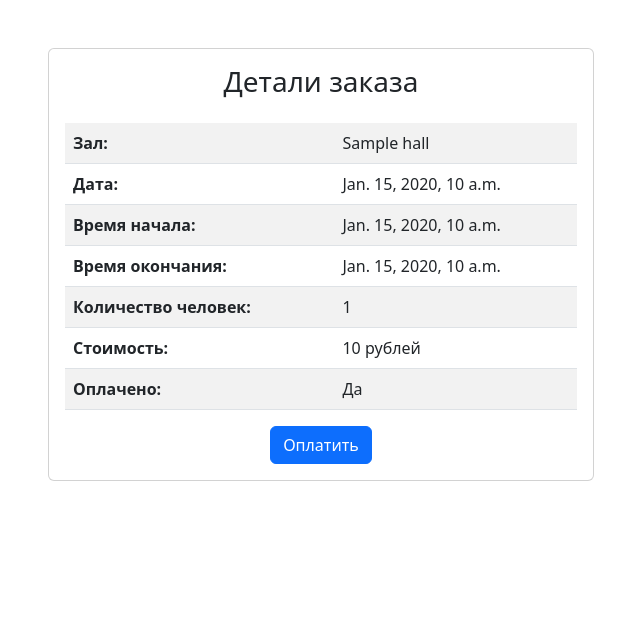
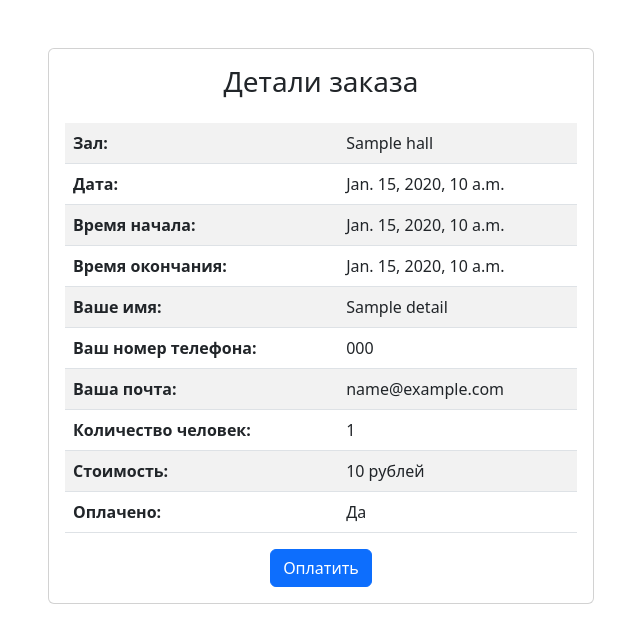
Before and after one commit to voidCaloneian/gpt-consultant, a Django app: template webapp/api/templates/checkout.html in a window 1280 px wide. Shown: the top 643 px of the page, without its empty margins (319-959 px from the left). Run offline with Django 4.2, Linux system fonts and the light colour scheme; tables that the repository leaves empty hold one stand-in row (values such as "Sample post"); the template is opened without the code that fills it: values that come from a table or form of the project are taken from there, most other values are stand-ins (such as "Sample title", 1, 10 or a date in 2020); some libraries are stand-ins or nearby versions.

Commit message:
prefinal commit

```diff
--- a/webapp/api/templates/checkout.html
+++ b/webapp/api/templates/checkout.html
@@ -34,6 +34,18 @@
                 <td>{{ end_time }}</td>
               </tr>
               <tr>
+                <th>Ваше имя:</th>
+                <td>{{ details.client_name }}</td>
+              </tr>
+              <tr>
+                <th>Ваш номер телефона:</th>
+                <td>{{ details.client_phone }}</td>
+              </tr>
+              <tr>
+                <th>Ваша почта:</th>
+                <td>{{ details.client_email }}</td>
+              </tr>
+              <tr>
                 <th>Количество человек:</th>
                 <td>{{ details.num_people }}</td>
               </tr>
--- a/webapp/api/urls.py
+++ b/webapp/api/urls.py
@@ -15,8 +15,9 @@ router = DefaultRouter()
 router.register('hall', HallViewSet, basename='hall')
 
 urlpatterns = [
-    path('hall/price/<str:name>/', HallPriceView.as_view()),
-    path('hall/bookings/<str:hall_name>/<str:date>/', CheckBookingsByDayView.as_view()),
-    path('booking/', HashBookingView.as_view()),
-    path('booking/checkout/<str:hash_key>/', CheckoutView.as_view())
+    path('hall/price/<str:name>/', HallPriceView.as_view(), name='get-hall-price'),
+    path('hall/bookings/<str:hall_name>/<str:date>/', CheckBookingsByDayView.as_view(), name='check-by-day'),
+
+    path('booking/', HashBookingView.as_view(), name='checkout-generate'),
+    path('booking/checkout/<str:hash_key>/', CheckoutView.as_view(), name='checkout')
 ] + router.urls
```
Also changed, not shown: telegram-bot/main.py (+4 -6 lines), webapp/api/views.py (+14 -8 lines).
